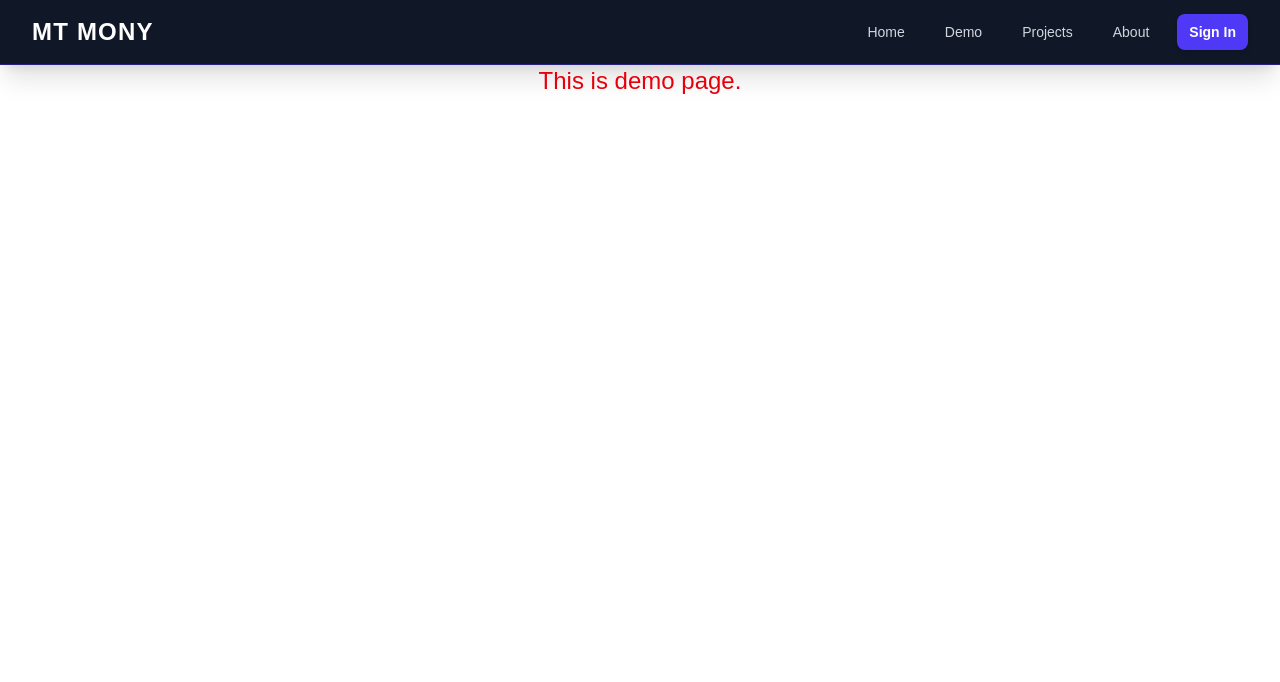
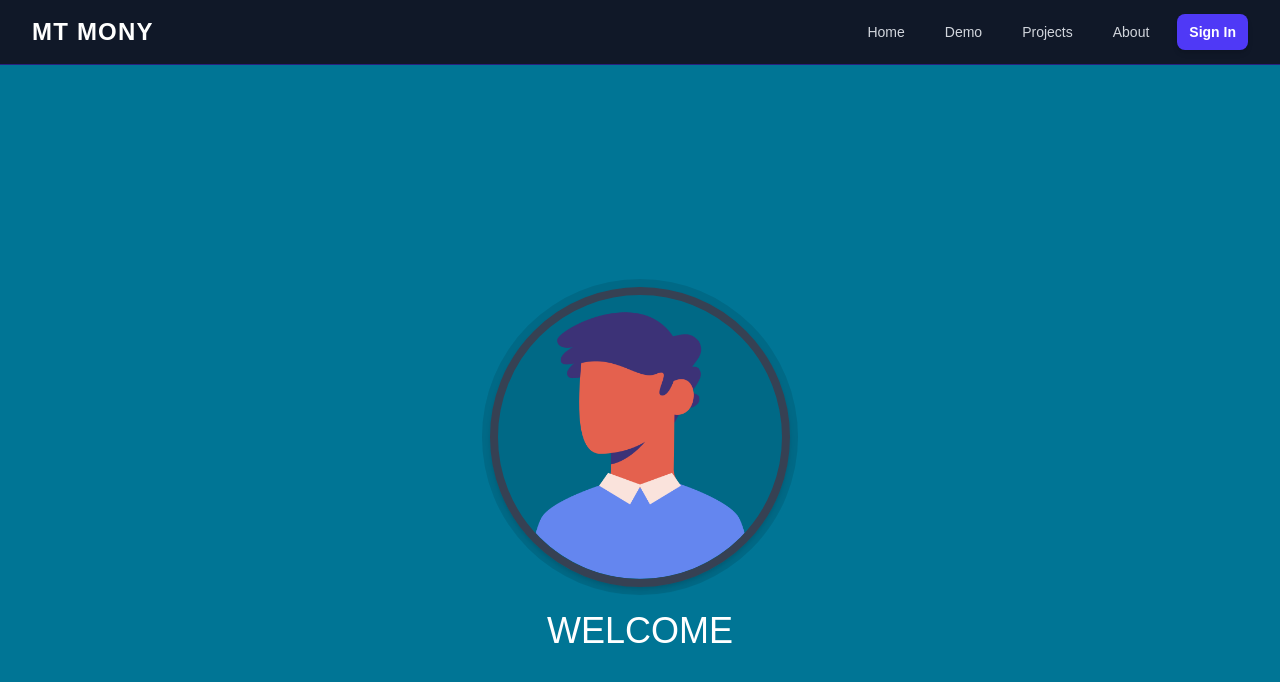
Before and after one commit to mony32155-del/mtmony, a Next.js app: page /demo in a window 1280 px wide. Shown: the top 682 px of the page. Built offline with nearby package versions, Linux system fonts and the light colour scheme.

Commit message:
Linked to mtdemo

```diff
--- a/app/demo/demo2/page.tsx
+++ /dev/null
@@ -1,7 +0,0 @@
-import React from "react";
-
-const page = () => {
-  return <div>demo2</div>;
-};
-
-export default page;
--- a/app/demo/page.tsx
+++ b/app/demo/page.tsx
@@ -1,11 +1,25 @@
 import React from "react";
+import Image from "next/image";
+import Link from "next/link";
 
 export default function Demo() {
   return (
-    <div className="w-full flex between justify-center text-center">
-      <h2 className="text-red-600 text-2xl text-center border-gray-800">
-        This is demo page.
-      </h2>
+    <div className="flex flex-col items-center justify-center min-h-screen py-2 gap-4 bg-cyan-700">
+      <Link
+        href="https://mtdemo-pi.vercel.app/login"
+        role="button"
+        aria-label="Go to Login Page"
+        className="rounded-full bg-black/10 p-2 transition-all duration-300 hover:bg-white hover:scale-105 block"
+      >
+        <Image
+          src="/avatar.png"
+          alt="User avatar, link to login page"
+          width={300}
+          height={300}
+          className="rounded-full border-8 border-gray-700 shadow-md"
+        />
+      </Link>
+      <h1 className="text-4xl font-normal text-white">WELCOME</h1>
     </div>
   );
 }
```
Also changed, not shown: public/avatar.png (added).
